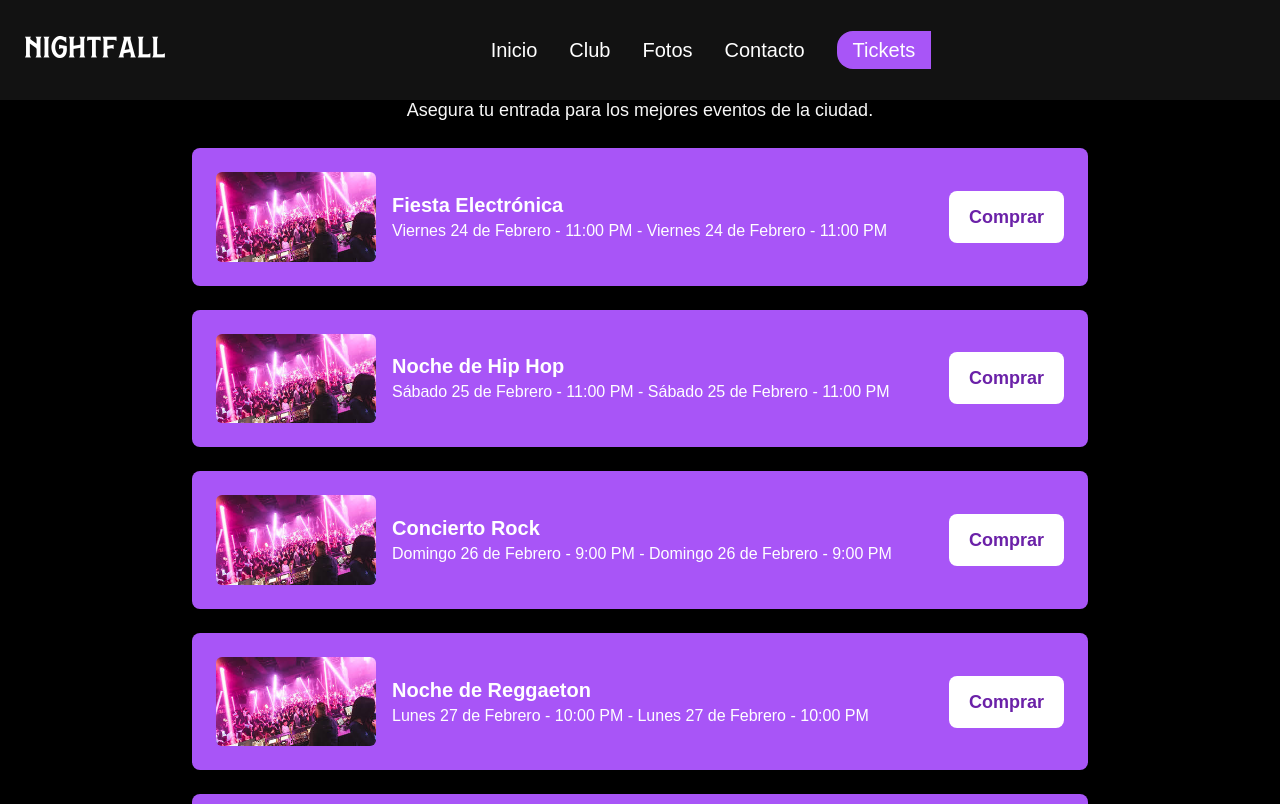
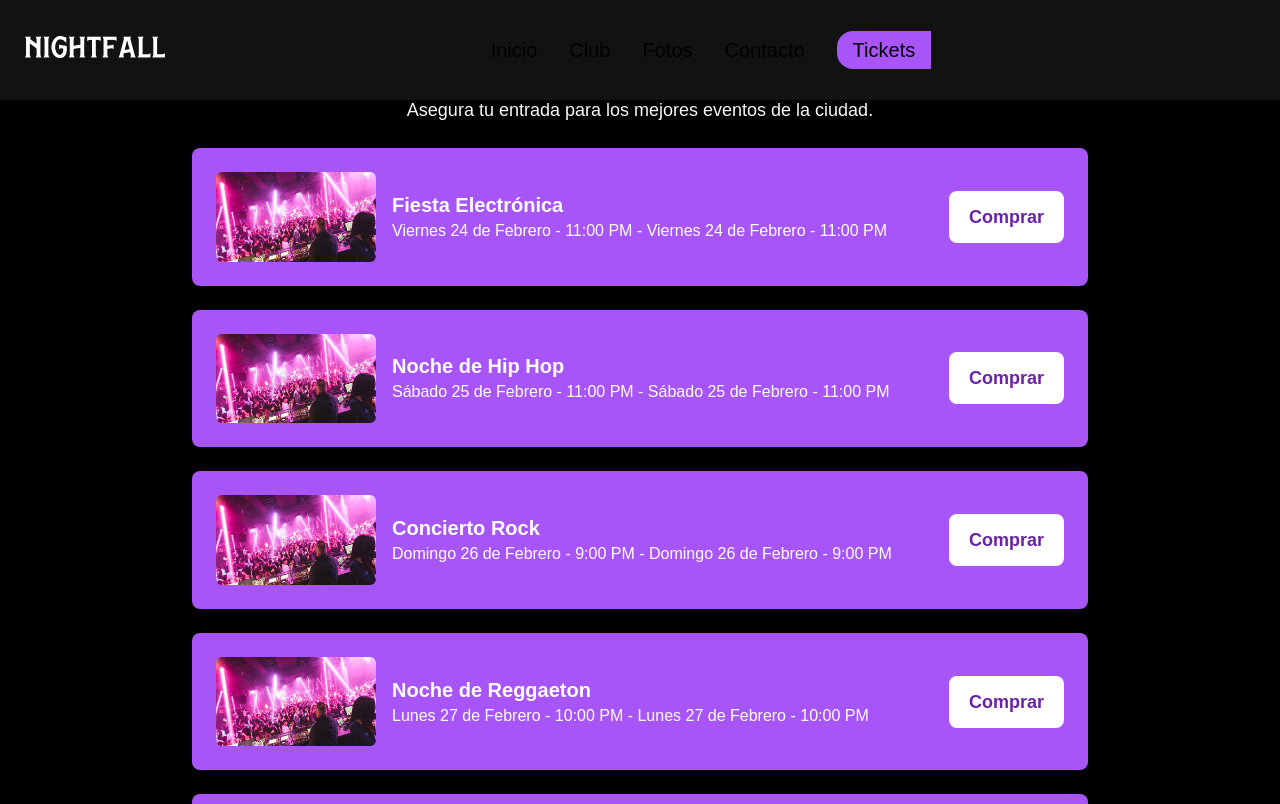
Before and after one commit to BDtobio/NIGHTFALL, a Next.js app in the folder front/: page /tickets in a window 1280 px wide. Shown: the top 804 px of the page. Built offline with nearby package versions, Linux system fonts and the light colour scheme.

Commit message:
Modifico NavBar antes de cambiar de rama

```diff
--- a/front/src/components/NavBar/NavBar.tsx
+++ b/front/src/components/NavBar/NavBar.tsx
@@ -7,7 +7,7 @@ export default function Navbar() {
 
   return (
     <nav className="bg-foreground text-black-500
-    text-white py-8 px-6 w-full fixed top-0 left-0 shadow-lg z-50 flex items-center">
+    text-black py-8 px-6 w-full fixed top-0 left-0 shadow-lg z-50 flex items-center">
       {/* Título a la izquierda */}
       <h1 className="font-Hamston text-3xl font-hestrial text-white">
         NIGHTFALL
```
